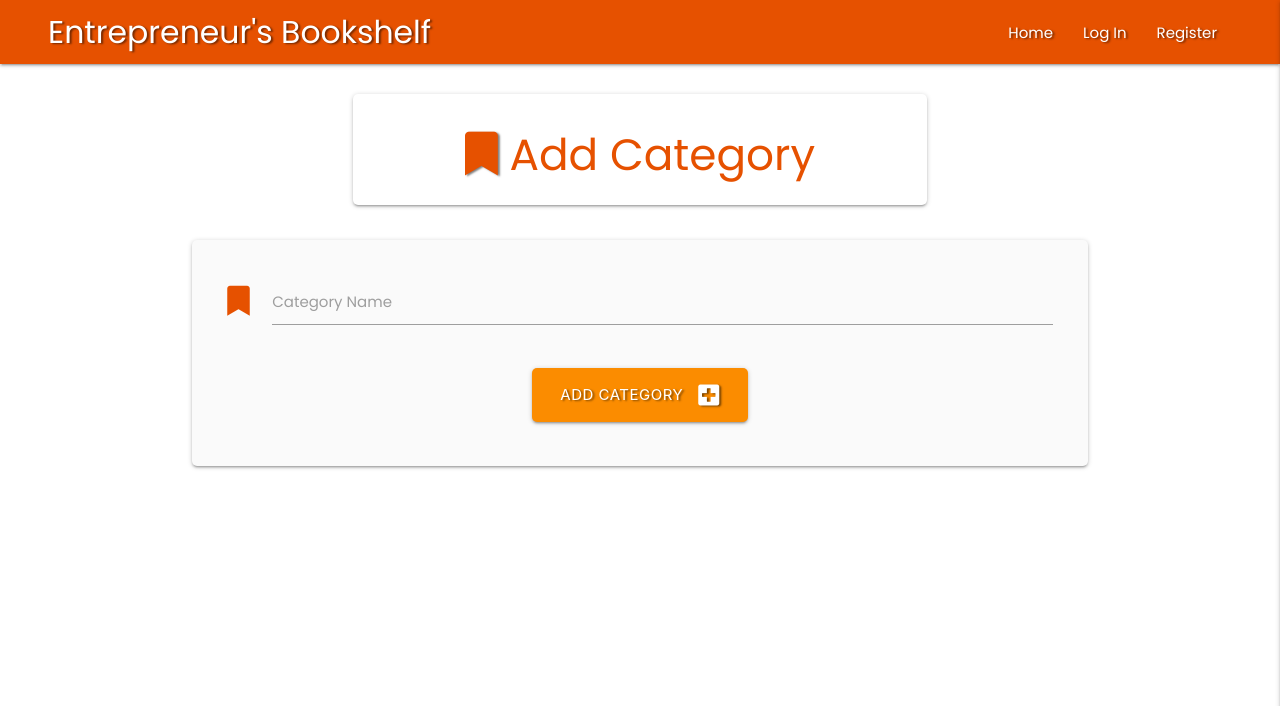
After one commit to Code-Institute-Submissions/Entrepreneur-Bookshelf, a Flask app: page /add_category in a window 1280 px wide. The commit adds this page. Shown: the top 706 px of the page. Run offline with Flask 2, Linux system fonts and the light colour scheme; some libraries are stand-ins or nearby versions.

Commit message:
Admin can now add categories to the database

```diff
--- a/app.py
+++ b/app.py
@@ -150,6 +150,19 @@ def get_categories():
     return render_template("categories.html", categories=categories)
 
 
+@app.route("/add_category", methods=["GET", "POST"])
+def add_category():
+    if request.method == "POST":
+        category = {
+            "category_name": request.form.get("category_name")
+        }
+        mongo.db.categories.insert_one(category)
+        flash("👏🏼 New Category Added")
+        return redirect(url_for("get_categories"))
+
+    return render_template("add_category.html")
+
+
 if __name__ == "__main__":
     app.run(host=os.environ.get("IP"), port=int(
         os.environ.get("PORT")), debug=True)
--- a/templates/add_book.html
+++ b/templates/add_book.html
@@ -7,7 +7,7 @@
         <i
           class="fas fa-book-open prefix orange-text text-darken-4 text-shadow"
         ></i>
-        Add a Book
+        Add Book
       </h3>
     </div>
   </div>
@@ -107,7 +107,7 @@
           type="submit"
           class="btn-large waves-effect waves-light orange darken-1 text-shadow"
         >
-          Add a Book <i class="fas fa-plus-square right"></i>
+          Add Book <i class="fas fa-plus-square right"></i>
         </button>
       </div>
     </div>
--- /dev/null
+++ b/templates/add_category.html
@@ -0,0 +1,49 @@
+{% extends "base.html" %} {% block content %}
+
+<div class="row">
+  <div class="col s12 m8 offset-m2 page_head">
+    <div class="card-panel">
+      <h3 class="center-align orange-text text-darken-4">
+        <i
+          class="fas fa-bookmark prefix orange-text text-darken-4 text-shadow"
+        ></i>
+        Add Category
+      </h3>
+    </div>
+  </div>
+</div>
+
+<div class="row card-panel grey lighten-5">
+  <form class="col s12" method="POST" action="{{ url_for('add_category') }}">
+    <!-- Field for the category name -->
+    <div class="row">
+      <div class="input-field col s12">
+        <i class="fas fa-bookmark prefix orange-text text-darken-4"></i>
+        <input
+          id="category_name"
+          name="category_name"
+          minlength="3"
+          maxlength="25"
+          type="text"
+          class="validate"
+          required
+        />
+        <label for="category_name">Category Name</label>
+      </div>
+    </div>
+
+    <!-- Button to submit the new book -->
+    <div class="row">
+      <div class="col s12 center-align">
+        <button
+          type="submit"
+          class="btn-large waves-effect waves-light orange darken-1 text-shadow"
+        >
+          Add Category <i class="fas fa-plus-square right"></i>
+        </button>
+      </div>
+    </div>
+  </form>
+</div>
+
+{% endblock %}
```
Also changed, not shown: templates/categories.html (+12 -1 lines).
